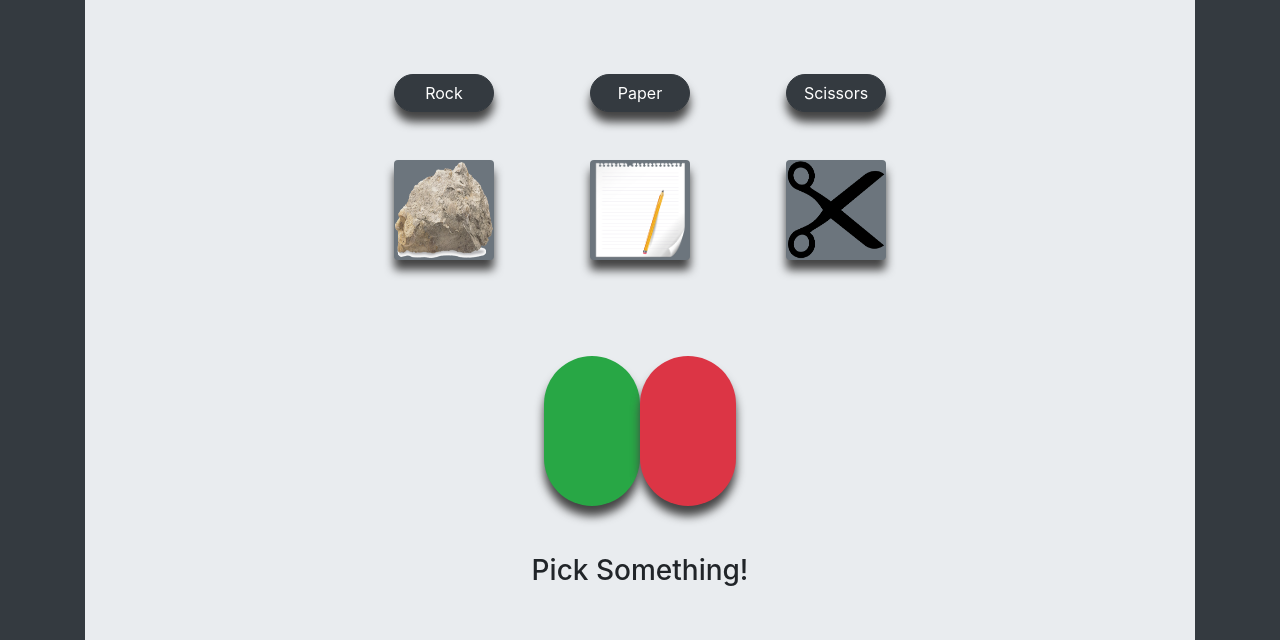
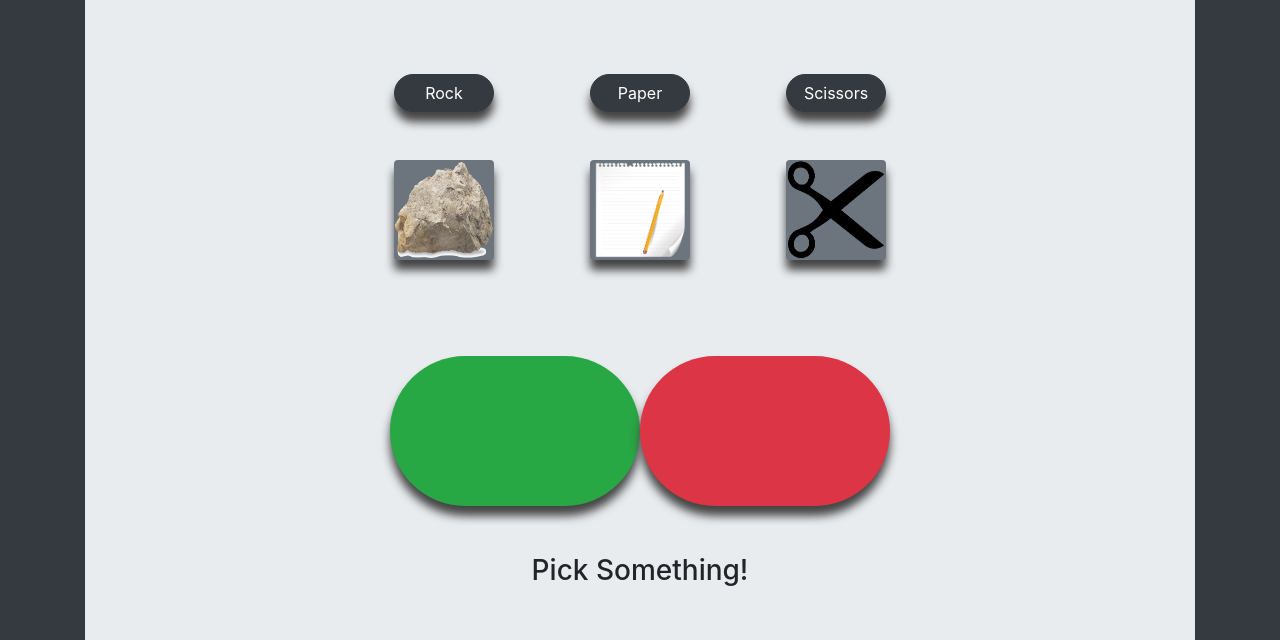
Before and after one commit to BradenDykstra/rock-paper-scissors, a plain HTML site: page index.html in a window 1280 px wide. Shown: the part 134-774 px from the top of the page. Drawn offline with nearby package versions, Linux system fonts and the light colour scheme.

Commit message:
vs-imgs don't move

```diff
--- a/index.html
+++ b/index.html
@@ -29,11 +29,11 @@
           onclick="play('scissors')">
       </div>
       <div class="row d-flex justify-content-center mb-5">
-        <div id="user" class="px-5 bg-success rounded-pill shadow">
+        <div id="user" class="px-5 bg-success rounded-pill shadow vs-imgs">
           <img src="" alt="">
         </div>
         <img src="vs.png" alt="" height="150px">
-        <div id="opponent" class="px-5 bg-danger rounded-pill shadow">
+        <div id="opponent" class="px-5 bg-danger rounded-pill shadow vs-imgs">
           <img src="" alt="">
         </div>
       </div>
--- a/style.css
+++ b/style.css
@@ -5,3 +5,7 @@
 .shadow {
   box-shadow: 0px 10px 10px #444444!important;
 }
+
+.vs-imgs {
+  min-width: 250px;
+}
```
